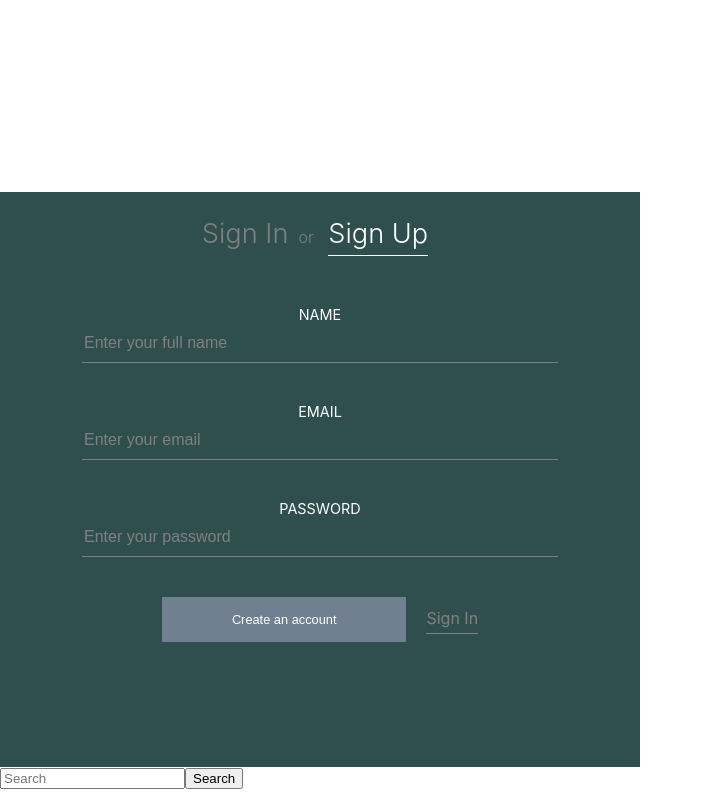
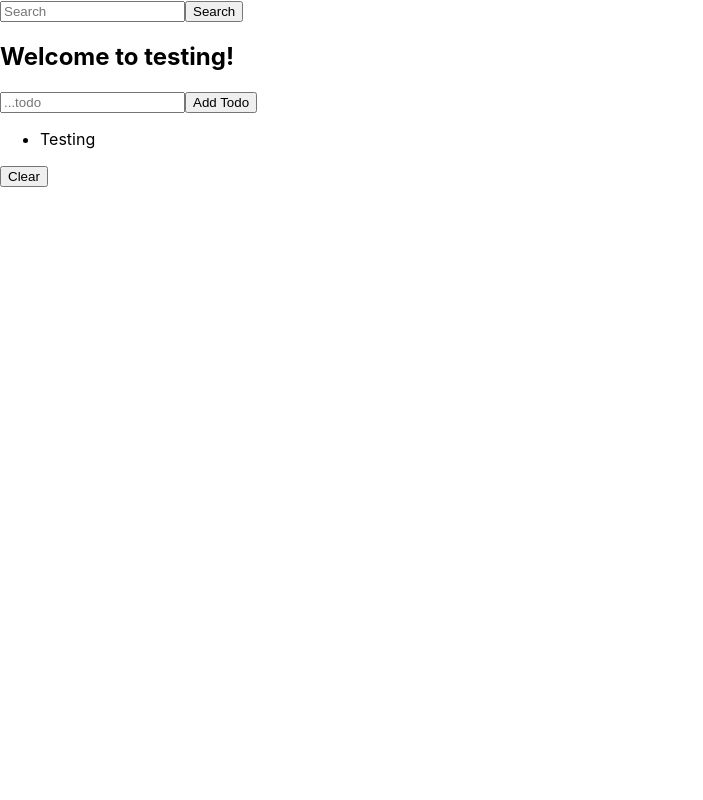
Before and after one commit to Buildweek-Minimalist-Homepage/FrontEnd, a React (Create React App) app in the folder client/: page / in a window 1280 px wide. Shown: the top 800 px of the page, without its empty margins (0-703 px from the left). Built offline with nearby package versions, Linux system fonts and the light colour scheme.

Commit message:
signIn/LogIn

```diff
--- a/client/src/App.js
+++ b/client/src/App.js
@@ -2,7 +2,7 @@ import React, {useState} from 'react';
 import Todo from './components/Todo';
 import './App.css';
 import {SearchBar} from './components/SearchBar';
-import SignInLogIn from './signInLogIn'
+//import SignInLogIn from './signInLogIn'
 // import Clock from './components/Time'
 // import Header from './components/Header';
 
@@ -22,7 +22,7 @@ class App extends React.Component {
     return (
 
       <Router>
-        <SignInLogIn/>
+
       <div>
         {/* <Header/> */}
         <SearchBar/>
```
